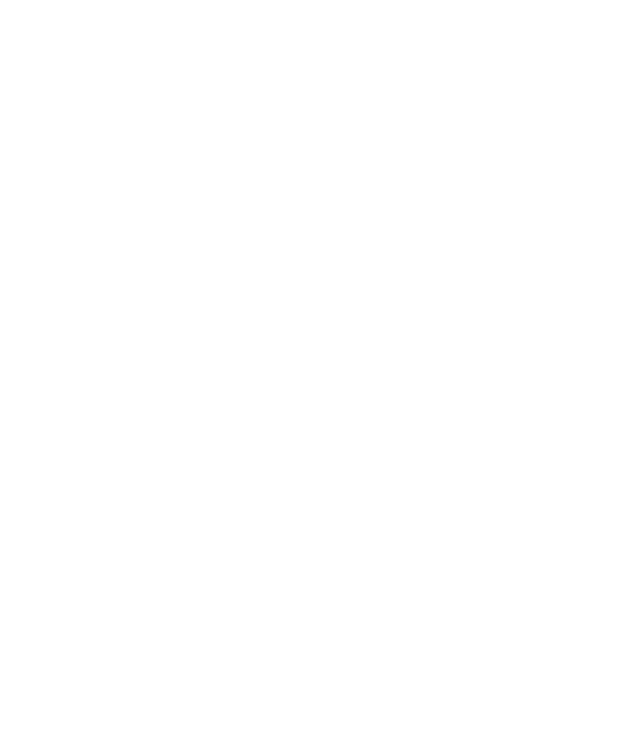
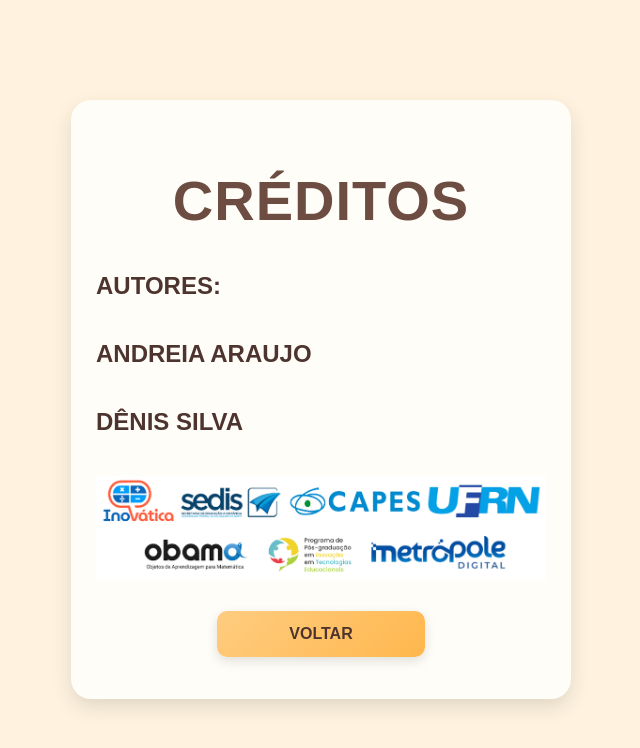
Before and after one commit to DenisRdsilva/boloPerfeitoCN, a plain HTML site: page credits.html in a window 1280 px wide. Shown: the whole page, without its empty margins (319-959 px from the left). Drawn offline with Linux system fonts and the light colour scheme.

Commit message:
Ajustando tela de crédtios

```diff
--- a/credits.html
+++ b/credits.html
@@ -0,0 +1,29 @@
+<!DOCTYPE html>
+<html lang="pt-BR">
+
+<head>
+    <meta charset="UTF-8">
+    <title>O Bolo Perfeito</title>
+    <link rel="stylesheet" href="style.css">
+</head>
+
+<body>
+    <div class="menu">
+        <h1 class="menu-title">CRÉDITOS</h1>
+
+        <div class="creditos">
+
+            <h2>Autores:</h2>
+            <h2>Andreia Araujo</h2>
+            <h2>Dênis Silva</h2>
+
+        </div>
+
+        <img class="creditos-img" src="./assets/creditos.png">
+
+        <a href="./index.html">VOLTAR</a>
+    </div>
+
+</body>
+
+</html>
--- a/style.css
+++ b/style.css
@@ -131,6 +131,22 @@ a:hover {
   color: #3e2723;
 }
 
+.creditos {
+  display: flex;
+  flex-direction: column;
+  align-items: flex-start;
+  width: 100%;
+}
+
+.creditos-img {
+    max-width: 500px;
+    padding: 20px 0;
+}
+
+.creditos-img {
+  max-width: 450px;
+}
+
 @media (max-width: 768px) {
   body {
     padding: 20px;
```
Also changed, not shown: assets/creditos.png (added).
